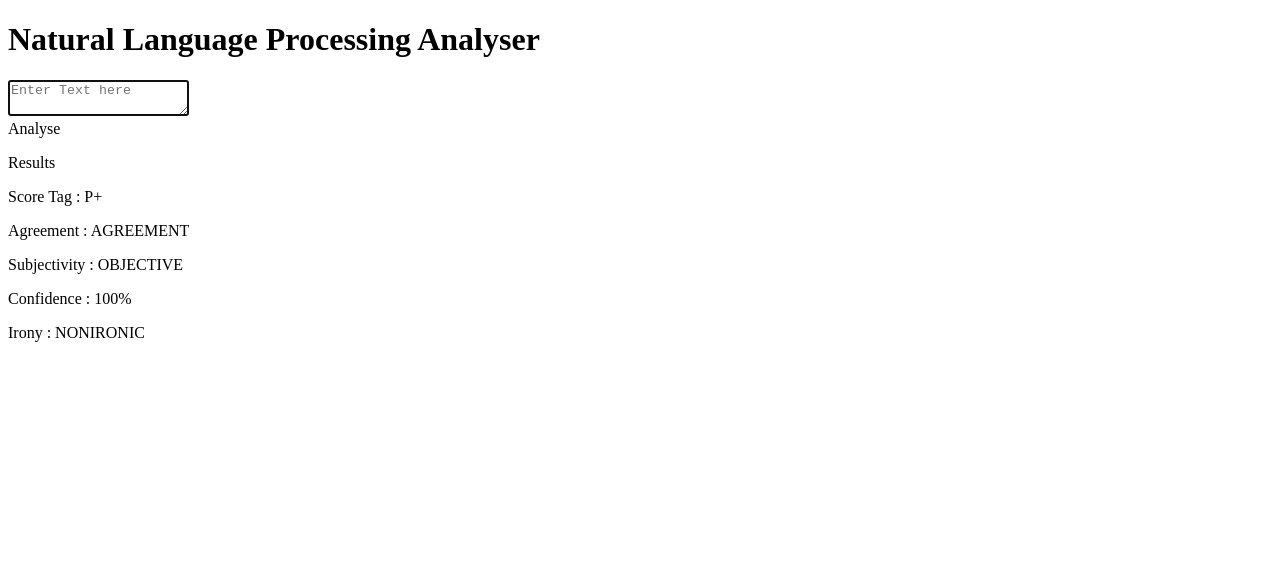
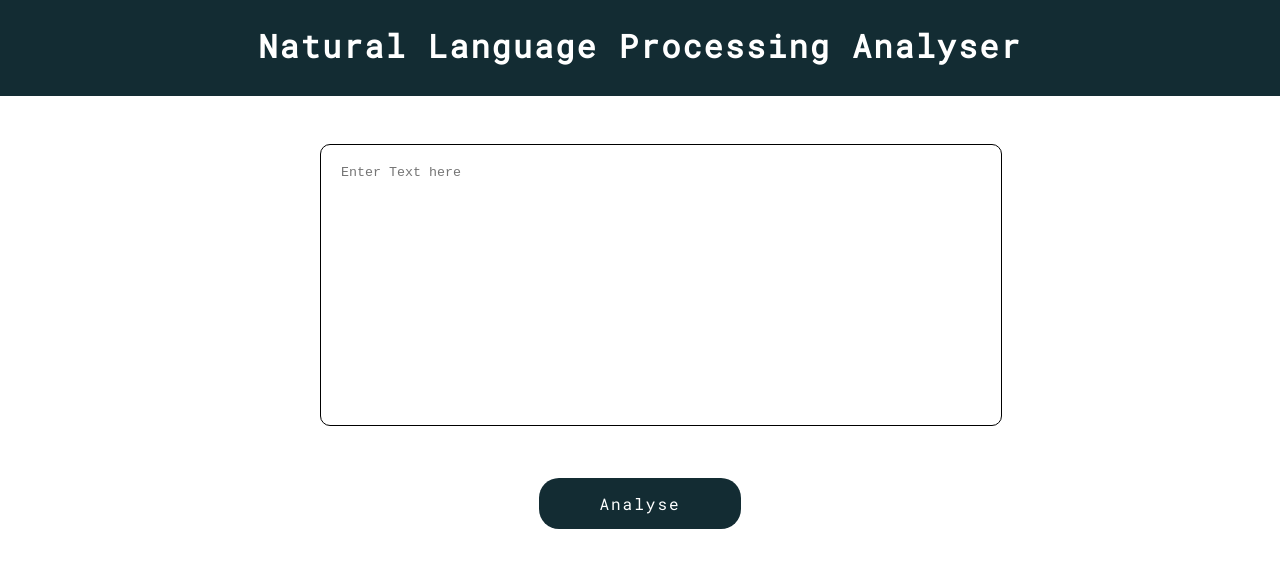
Before and after one commit to Reomar/evaluate-news-nlp, a website built with webpack: page src/client/views/index.html in a window 1280 px wide. Built offline with nearby package versions, Linux system fonts and the light colour scheme.

Commit message:
Add styles

```diff
--- a/src/client/index.js
+++ b/src/client/index.js
@@ -1 +1,7 @@
 import "../client/js/analyse.js"
+
+// Import styles
+import "../client/styles/header.sass"
+import "../client/styles/base.sass"
+import "../client/styles/input.sass"
+import "../client/styles/results.sass"
--- /dev/null
+++ b/src/client/styles/base.sass
@@ -0,0 +1,15 @@
+@import url('https://fonts.googleapis.com/css2?family=Roboto+Mono&display=swap')
+
+*
+        padding: 0
+        margin: 0
+        outline: 0
+        border: 0
+
+body
+        font-family: 'Roboto Mono', monospace
+        letter-spacing: 2px
+
+#container
+        width: 50%
+        margin: 3rem auto
--- /dev/null
+++ b/src/client/styles/header.sass
@@ -0,0 +1,8 @@
+header
+        background-color: #132C33
+        color: white
+        height: 6rem
+        text-align: center
+
+        h1
+                padding: 1.5rem 0
--- /dev/null
+++ b/src/client/styles/input.sass
@@ -0,0 +1,23 @@
+#txt-area
+        width: 100%
+        height: 15rem
+        border: 1px solid black
+        border-radius: 10px
+        resize: none
+        padding: 20px
+
+
+
+#button
+        background-color: #132C33
+        color: white
+        width: fit-content
+        margin: 3rem auto
+        border-radius: 20px
+        cursor: pointer
+
+        &:hover
+                background-color: #10242b
+
+        p
+                padding: 15px 60px
--- /dev/null
+++ b/src/client/styles/results.sass
@@ -0,0 +1,18 @@
+#result-section
+        background-color: #D8E3E7
+        height: 18rem
+        text-align: center
+        padding-top: 30px
+        border-radius: 10px
+
+        .result-container
+                width: fit-content
+                margin: 20px auto
+                text-align: start
+
+                p
+                        margin-bottom: 5px
+
+
+.hidden
+        display: none
--- a/src/client/views/index.html
+++ b/src/client/views/index.html
@@ -5,6 +5,7 @@
     <meta http-equiv="X-UA-Compatible" content="IE=edge">
     <meta name="viewport" content="width=device-width, initial-scale=1.0">
     <title>NLP Analyse</title>
+    <link rel="stylesheet" href="./main.css">
 </head>
 <body>
     <header>
@@ -15,31 +16,35 @@
 
         <div id="input-section">
             <textarea id="txt-area" autofocus placeholder="Enter Text here"></textarea>
-            <div id="button">Analyse</div>
+            <div id="button">
+                <p>Analyse</p>
+            </div>
         </div>
 
-        <div id="result-section">
-            <p>Results</p>
+        <div id="result-section" class="hidden">
+            <h2>Results</h2>
+
+            <div class="result-container">
                 <p>
-                Score Tag : <span class="values" id="score-tag"> P+</span>
+                    Score Tag &nbsp;&nbsp;&nbsp;: <span class="values" id="score-tag"> </span>
                 </p>
 
                 <p>
-                Agreement : <span class="values" id="agreement"> AGREEMENT</span>
+                    Agreement &nbsp;&nbsp;&nbsp;: <span class="values" id="agreement"> </span>
                 </p>
 
                 <P>
-                Subjectivity : <span class="values" id="subjectivity">OBJECTIVE</span>
+                    Subjectivity : <span class="values" id="subjectivity"></span>
                 </P>
 
                 <p>
-                Confidence : <span class="values" id="confidence">100%</span>
+                    Confidence &nbsp;&nbsp;: <span class="values" id="confidence"></span>
                 </p>
 
                 <p>
-                Irony : <span class="values" id="irony">NONIRONIC</span>
+                    Irony &nbsp;&nbsp;&nbsp;&nbsp;&nbsp;&nbsp;&nbsp;: <span class="values" id="irony"></span>
                 </p>
-
+            </div>
 
 
         </div>
```
Lines whose indentation alone changed are shown as unchanged.
